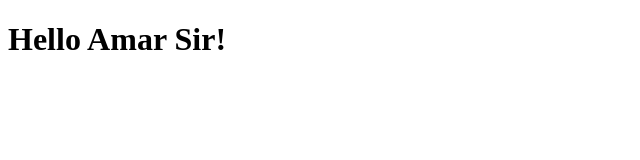
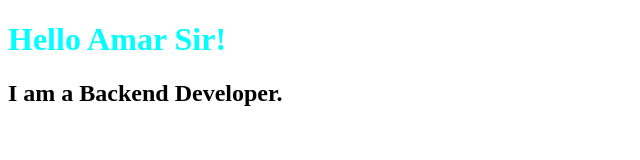
Before and after one commit to amarvaish/new-push, a plain HTML site: page index.html in a window 1280 px wide. Shown: the whole page, without its empty margins (0-640 px from the left). Drawn offline with Linux system fonts and the light colour scheme.

Commit message:
added sub discription

```diff
--- a/index.html
+++ b/index.html
@@ -3,9 +3,11 @@
 <head>
     <meta charset="UTF-8">
     <meta name="viewport" content="width=device-width, initial-scale=1.0">
+    <link rel="stylesheet" href="style.css">
     <title>Document</title>
 </head>
 <body>
     <h1>Hello Amar Sir!</h1>
+    <h2>I am a Backend Developer.</h2>
 </body>
 </html>
```
